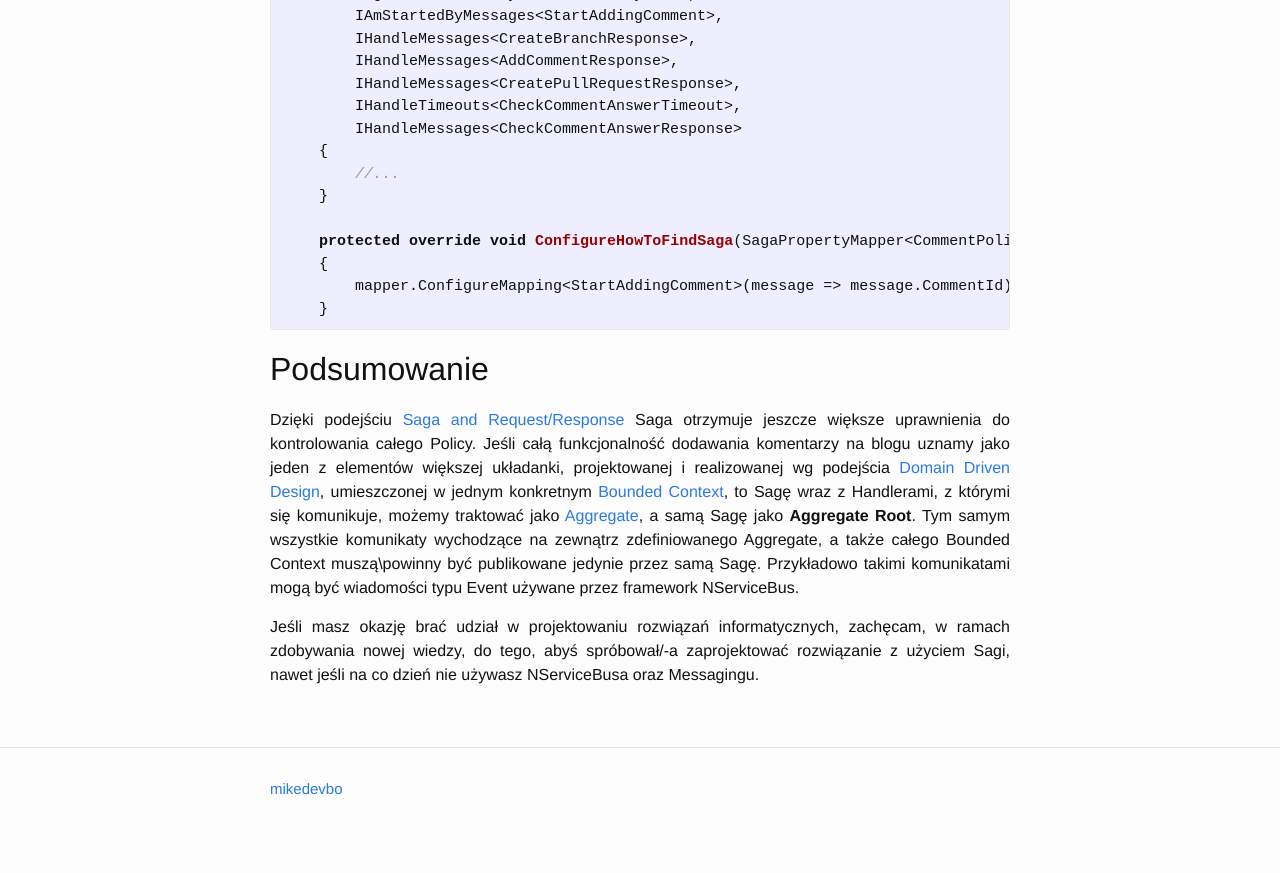
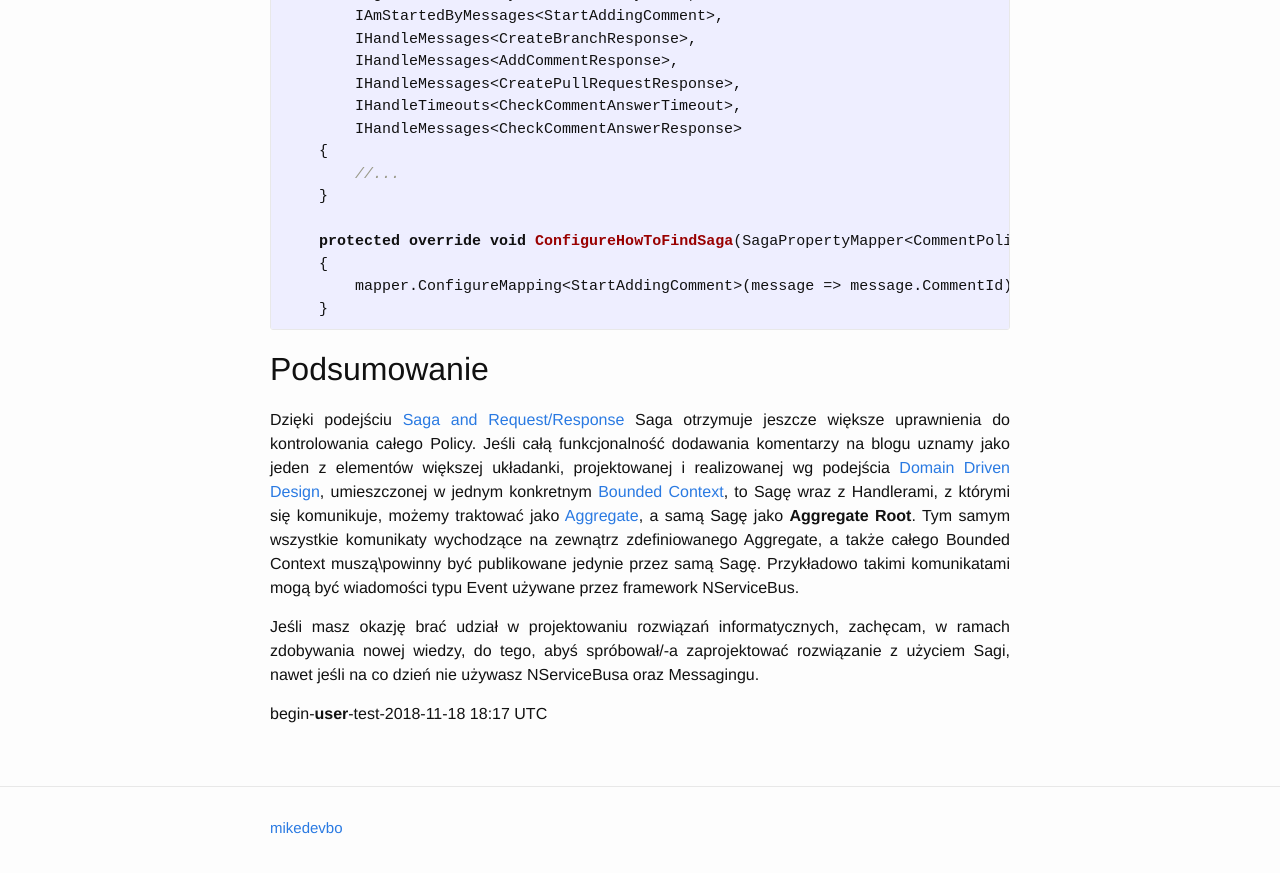
Before and after one commit to mikedevbo/mikedevbo.github.io, a Jekyll site: the page built from _posts/2018-09-30-nservicebus-saga-request-response-ddd-aggregate-root.md, in a window 1280 px wide and 900 px high, scrolled down 10085 px. Shown: the top 873 px of the window. Built offline with Jekyll 4.4.1, drawn with Linux system fonts in a browser that asks for light colours.

Commit message:
add comment

```diff
--- a/_posts/2018-09-30-nservicebus-saga-request-response-ddd-aggregate-root.md
+++ b/_posts/2018-09-30-nservicebus-saga-request-response-ddd-aggregate-root.md
@@ -426,3 +426,4 @@ Jeśli masz okazję brać udział w projektowaniu rozwiązań informatycznych, z
 [5]: http://domainlanguage.com/wp-content/uploads/2016/05/DDD_Reference_2015-03.pdf "DDD Reference"
 [6]: https://martinfowler.com/bliki/BoundedContext.html "DDD Bounded Context"
 [7]: https://martinfowler.com/bliki/DDD_Aggregate.html "DDD Aggregate"
+begin-**user**-test-2018-11-18 18:17 UTC
```
